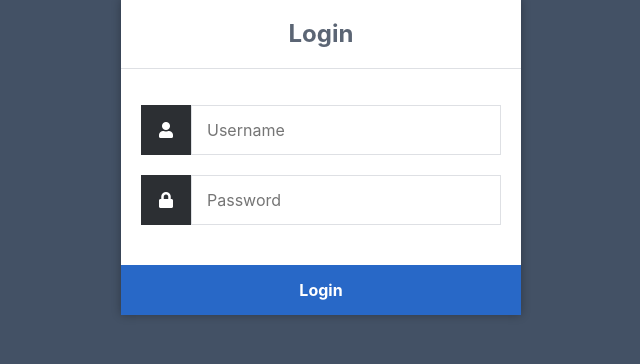
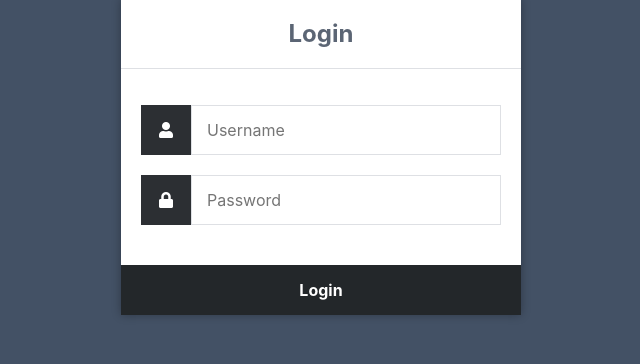
Before and after one commit to br4ck/dawizz, a PHP site: page / in a window 1280 px wide, with the pointer over the restyled element. Shown: the part 101-465 px from the top of the page, without its empty margins (319-959 px from the left). Run offline with PHP 8.4, Linux system fonts and the light colour scheme.

Commit message:
changed css color

```diff
--- a/style.css
+++ b/style.css
@@ -63,6 +63,6 @@ body {
         }
 
             .login form input[type="submit"]:hover {
-                background-color: #2868c7;
+                background-color: #23272a;
                 transition: background-color 0.2s;
             }
```
